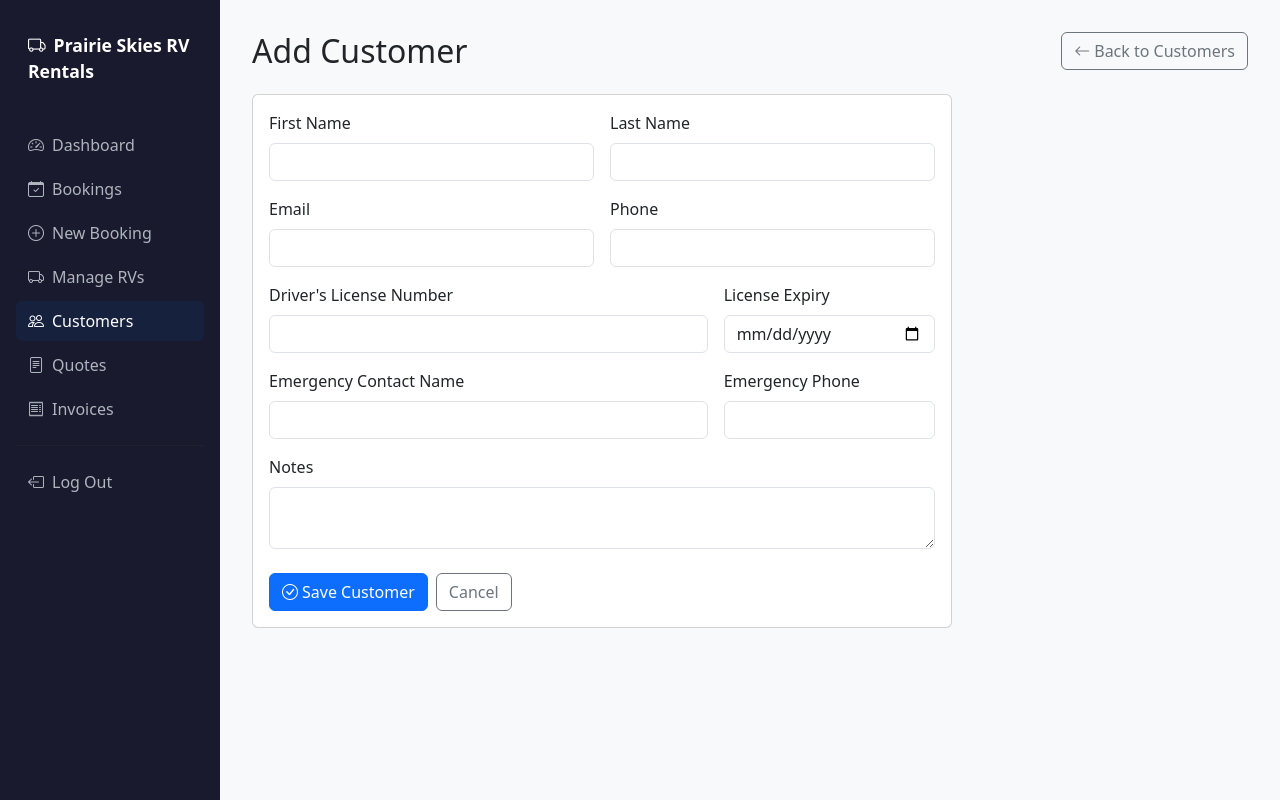
After one commit to jamie7355/rv-rental, a Django app: page /customers/add/ in a window 1280 px wide. The commit adds this page. Run offline with Django 5.2, Linux system fonts and the light colour scheme; the visitor is signed in with stand-in values (Sample User, id 1).

Commit message:
Add customer management to dashboard with quick-add on booking form

```diff
--- a/rentals/forms.py
+++ b/rentals/forms.py
@@ -19,6 +19,19 @@ class CustomerForm(forms.ModelForm):
         return self.cleaned_data["email"]
 
 
+class AdminCustomerForm(forms.ModelForm):
+    class Meta:
+        model = Customer
+        fields = [
+            "first_name", "last_name", "email", "phone",
+            "drivers_license_number", "drivers_license_expiry",
+            "emergency_contact_name", "emergency_contact_phone", "notes",
+        ]
+        widgets = {
+            "drivers_license_expiry": forms.DateInput(attrs={"type": "date"}),
+        }
+
+
 class BookingForm(forms.ModelForm):
     class Meta:
         model = Booking
--- /dev/null
+++ b/rentals/templates/rentals/admin_customer_form.html
@@ -0,0 +1,70 @@
+{% extends "rentals/base.html" %}
+
+{% block title %}{{ title }} — Prairie Skies RV Rentals{% endblock %}
+
+{% block content %}
+<div class="d-flex justify-content-between align-items-center mb-4">
+  <h2 class="mb-0">{{ title }}</h2>
+  <a href="{% url 'admin_customer_list' %}" class="btn btn-outline-secondary">
+    <i class="bi bi-arrow-left me-1"></i>Back to Customers
+  </a>
+</div>
+
+<div class="card" style="max-width: 700px;">
+  <div class="card-body">
+    <form method="post">
+      {% csrf_token %}
+      <div class="row g-3">
+        <div class="col-6">
+          <label class="form-label">First Name</label>
+          <input type="text" name="first_name" class="form-control" value="{{ form.first_name.value|default:'' }}" required>
+        </div>
+        <div class="col-6">
+          <label class="form-label">Last Name</label>
+          <input type="text" name="last_name" class="form-control" value="{{ form.last_name.value|default:'' }}" required>
+        </div>
+        <div class="col-6">
+          <label class="form-label">Email</label>
+          <input type="email" name="email" class="form-control" value="{{ form.email.value|default:'' }}" required>
+          {% if form.email.errors %}<div class="text-danger small">{{ form.email.errors|join:", " }}</div>{% endif %}
+        </div>
+        <div class="col-6">
+          <label class="form-label">Phone</label>
+          <input type="tel" name="phone" class="form-control" value="{{ form.phone.value|default:'' }}" required>
+        </div>
+        <div class="col-8">
+          <label class="form-label">Driver's License Number</label>
+          <input type="text" name="drivers_license_number" class="form-control" value="{{ form.drivers_license_number.value|default:'' }}">
+        </div>
+        <div class="col-4">
+          <label class="form-label">License Expiry</label>
+          <input type="date" name="drivers_license_expiry" class="form-control" value="{{ form.drivers_license_expiry.value|default:'' }}">
+        </div>
+        <div class="col-8">
+          <label class="form-label">Emergency Contact Name</label>
+          <input type="text" name="emergency_contact_name" class="form-control" value="{{ form.emergency_contact_name.value|default:'' }}">
+        </div>
+        <div class="col-4">
+          <label class="form-label">Emergency Phone</label>
+          <input type="tel" name="emergency_contact_phone" class="form-control" value="{{ form.emergency_contact_phone.value|default:'' }}">
+        </div>
+        <div class="col-12">
+          <label class="form-label">Notes</label>
+          <textarea name="notes" class="form-control" rows="2">{{ form.notes.value|default:'' }}</textarea>
+        </div>
+      </div>
+
+      {% if form.non_field_errors %}
+      <div class="alert alert-danger mt-3">{{ form.non_field_errors }}</div>
+      {% endif %}
+
+      <div class="mt-4 d-flex gap-2">
+        <button type="submit" class="btn btn-primary">
+          <i class="bi bi-check-circle me-1"></i>Save Customer
+        </button>
+        <a href="{% url 'admin_customer_list' %}" class="btn btn-outline-secondary">Cancel</a>
+      </div>
+    </form>
+  </div>
+</div>
+{% endblock %}
--- a/rentals/templates/rentals/base.html
+++ b/rentals/templates/rentals/base.html
@@ -41,7 +41,7 @@
     <a href="/admin/rentals/rv/" >
       <i class="bi bi-truck me-2"></i>Manage RVs
     </a>
-    <a href="/admin/rentals/customer/">
+    <a href="{% url 'admin_customer_list' %}" class="{% if 'customer' in request.resolver_match.url_name %}active{% endif %}">
       <i class="bi bi-people me-2"></i>Customers
     </a>
     <a href="{% url 'admin_quote_list' %}" class="{% if 'quote' in request.resolver_match.url_name %}active{% endif %}">
--- a/rentals/urls.py
+++ b/rentals/urls.py
@@ -15,6 +15,9 @@ urlpatterns = [
     path("bookings/<int:pk>/", views.admin_booking_detail, name="admin_booking_detail"),
     path("bookings/<int:pk>/edit/", views.admin_booking_edit, name="admin_booking_edit"),
     path("bookings/<int:pk>/cancel/", views.admin_booking_cancel, name="admin_booking_cancel"),
+    path("customers/", views.admin_customer_list, name="admin_customer_list"),
+    path("customers/add/", views.admin_customer_add, name="admin_customer_add"),
+    path("customers/<int:pk>/edit/", views.admin_customer_edit, name="admin_customer_edit"),
     path("quotes/", views.admin_quote_list, name="admin_quote_list"),
     path("quotes/new/", views.admin_quote_create, name="admin_quote_create"),
     path("quotes/<int:pk>/", views.admin_quote_detail, name="admin_quote_detail"),
--- a/rentals/views.py
+++ b/rentals/views.py
@@ -10,7 +10,7 @@ import json
 from django.conf import settings as django_settings
 from django.http import HttpResponse
 from .models import RV, Booking, Customer, Quote
-from .forms import AdminBookingForm, CustomerForm
+from .forms import AdminBookingForm, CustomerForm, AdminCustomerForm
 from .utils import get_delivery_distance_km, calculate_delivery_charge, calculate_taxes
 from .invoice import generate_invoice_pdf
 
@@ -259,6 +259,48 @@ def admin_booking_detail(request, pk):
 
 
 @staff_member_required
+def admin_customer_list(request):
+    q = request.GET.get("q", "").strip()
+    customers = Customer.objects.all().order_by("last_name", "first_name")
+    if q:
+        customers = customers.filter(
+            Q(first_name__icontains=q) | Q(last_name__icontains=q) |
+            Q(email__icontains=q) | Q(phone__icontains=q)
+        )
+    return render(request, "rentals/admin_customer_list.html", {"customers": customers, "q": q})
+
+
+@staff_member_required
+def admin_customer_add(request):
+    if request.method == "POST":
+        form = AdminCustomerForm(request.POST)
+        if form.is_valid():
+            customer = form.save()
+            # Ajax quick-add from booking form
+            if request.headers.get("x-requested-with") == "XMLHttpRequest":
+                return JsonResponse({"id": customer.pk, "name": customer.full_name, "email": customer.email})
+            messages.success(request, f"Customer {customer.full_name} added.")
+            return redirect("admin_customer_list")
+    else:
+        form = AdminCustomerForm()
+    return render(request, "rentals/admin_customer_form.html", {"form": form, "title": "Add Customer"})
+
+
+@staff_member_required
+def admin_customer_edit(request, pk):
+    customer = get_object_or_404(Customer, pk=pk)
+    if request.method == "POST":
+        form = AdminCustomerForm(request.POST, instance=customer)
+        if form.is_valid():
+            form.save()
+            messages.success(request, f"Customer {customer.full_name} updated.")
+            return redirect("admin_customer_list")
+    else:
+        form = AdminCustomerForm(instance=customer)
+    return render(request, "rentals/admin_customer_form.html", {"form": form, "title": "Edit Customer", "customer": customer})
+
+
+@staff_member_required
 def admin_quote_list(request):
     from django.utils import timezone
     quotes = Quote.objects.select_related("rv").all()
```
Also changed, not shown: rentals/templates/rentals/admin_booking_create.html (+115 -2 lines), rentals/templates/rentals/admin_customer_list.html (added, +58 -0 lines).
